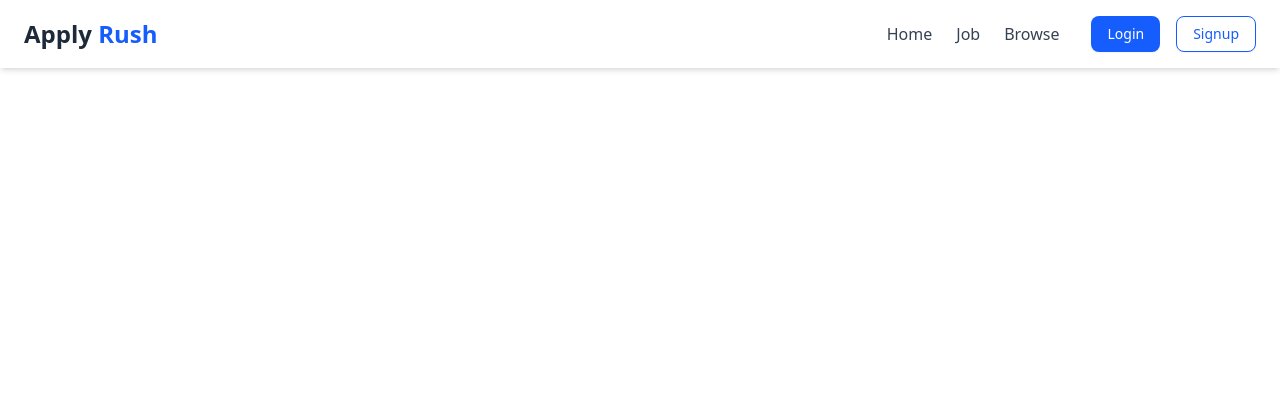
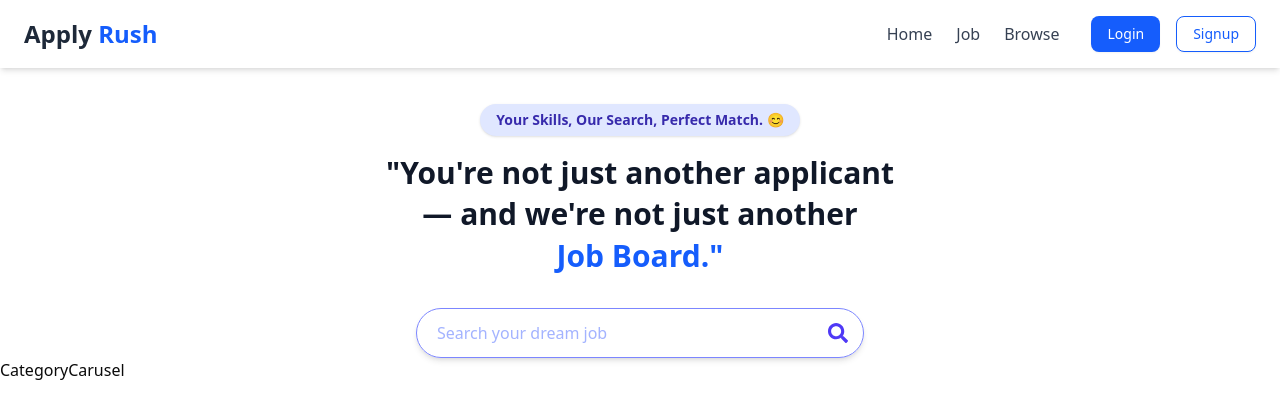
Before and after one commit to Pukar77/Job-Portal-MERN-Stack, a React (Vite) app in the folder Frontend/: page / in a window 1280 px wide. Shown: the top 418 px of the page. Built offline with nearby package versions, Linux system fonts and the light colour scheme.

Commit message:
feat: implement HeroSection and CategoryCarusel components in Home

```diff
--- /dev/null
+++ b/Frontend/src/components/CategoryCarusel.jsx
@@ -0,0 +1,9 @@
+import React from 'react'
+
+function CategoryCarusel() {
+  return (
+    <div>CategoryCarusel</div>
+  )
+}
+
+export default CategoryCarusel
--- /dev/null
+++ b/Frontend/src/components/HeroSection.jsx
@@ -0,0 +1,34 @@
+import React from "react";
+import { FaSearch } from "react-icons/fa";
+
+function HeroSection() {
+  return (
+    <section className="flex flex-col items-center justify-start px-6 pt-6 bg-white ">
+      <span className="inline-block bg-indigo-100 text-indigo-800 px-4 py-1.5 rounded-full font-semibold text-sm shadow-sm mb-4 select-none">
+        Your Skills, Our Search, Perfect Match. 😊
+      </span>
+
+      <h1 className="max-w-lg text-center text-2xl sm:text-3xl font-bold text-gray-900 mb-8 leading-snug">
+        "You're not just another applicant — and we're not just another{" "}
+        <p className="text-blue-600">Job Board."</p>
+      </h1>
+
+      <div className="relative w-full max-w-md">
+        <input
+          type="text"
+          className="w-full border border-indigo-400 rounded-full shadow-md pl-5 pr-14 py-3 text-gray-800 placeholder-indigo-300 focus:outline-none focus:ring-2 focus:ring-indigo-400 focus:border-indigo-500 transition"
+          placeholder="Search your dream job"
+        />
+        <button
+          type="button"
+          className="absolute right-4 top-1/2 -translate-y-1/2 text-indigo-600 hover:text-indigo-800 focus:outline-none"
+          aria-label="Search"
+        >
+          <FaSearch size={20} className="cursor-pointer" />
+        </button>
+      </div>
+    </section>
+  );
+}
+
+export default HeroSection;
--- a/Frontend/src/components/Home.jsx
+++ b/Frontend/src/components/Home.jsx
@@ -1,11 +1,16 @@
 import React from "react";
 import Navbar from "./shared-component/Navbar";
+import HeroSection from "./HeroSection";
+import CategoryCarusel from "./CategoryCarusel";
 
 function Home() {
   return (
     <div>
       <Navbar />
-
+      <div className="mt-3">
+        <HeroSection />
+        <CategoryCarusel />
+      </div>
     </div>
   );
 }
```
